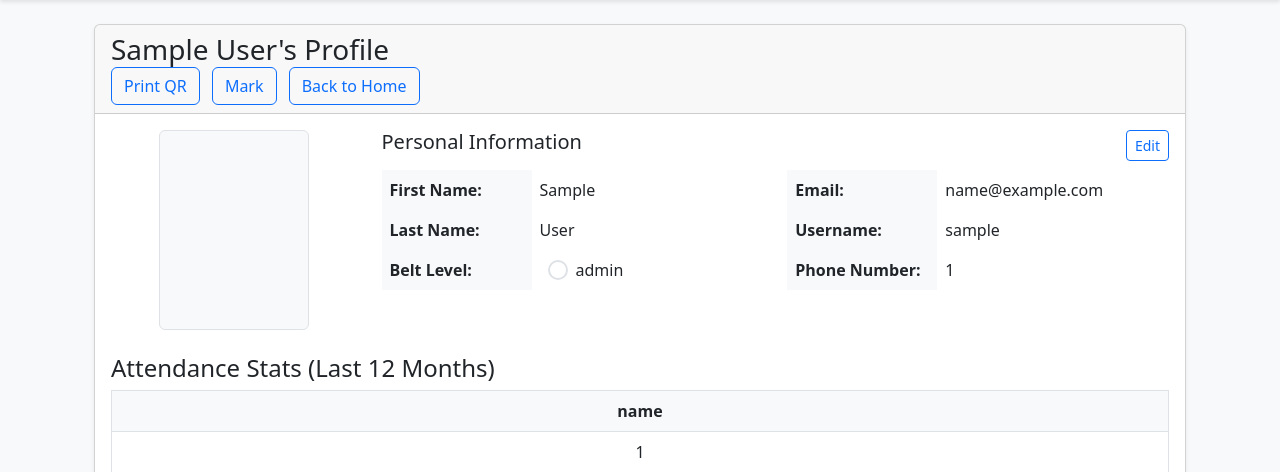
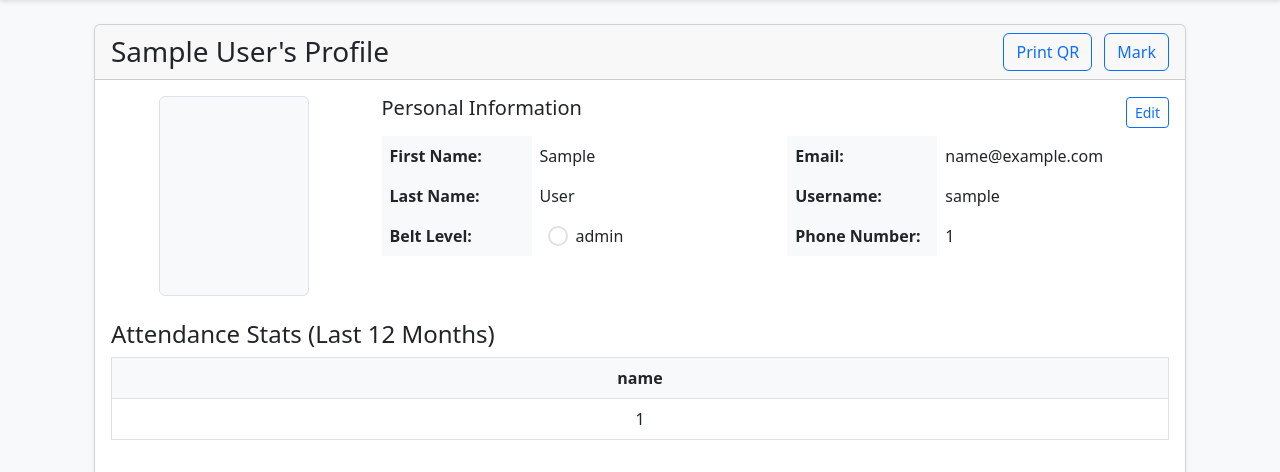
Before and after one commit to Wartho/attendance-tracker, a Flask app: template app/templates/teacher/student_calendar.html in a window 1280 px wide. Shown: the part 56-528 px from the top of the page. Run offline with Flask 3, Linux system fonts and the light colour scheme; the template is opened without the code that fills it: most values are stand-ins (such as "Sample title", 1, 10 or a date in 2020); parts of the project's set-up code (start-up, migrations or seed data) failed here and were passed over; some libraries are stand-ins or nearby versions.

Commit message:
Right align Print QR and Mark buttons, remove Back to Home button

```diff
--- a/app/templates/teacher/student_calendar.html
+++ b/app/templates/teacher/student_calendar.html
@@ -92,17 +92,16 @@
         <div class="col-md-12">
             <div class="card mb-4">
                 <div class="card-header">
+                    <div class="d-flex justify-content-between align-items-center">
                         <h3 class="mb-0">{{ student.first_name }} {{ student.last_name }}'s Profile</h3>
                         <div>
                             <a href="{{ url_for('main.print_student_qr', student_id=student.id) }}" class="btn btn-outline-primary me-2">
                                 <i class="fas fa-qrcode"></i> Print QR
                             </a>
-                        <button type="button" class="btn btn-outline-primary me-2" onclick="openMarkAttendanceModal({{ student.id }}, '{{ student.first_name }} {{ student.last_name }}')">
+                            <button type="button" class="btn btn-outline-primary" onclick="openMarkAttendanceModal({{ student.id }}, '{{ student.first_name }} {{ student.last_name }}')">
                                 <i class="fas fa-calendar-check"></i> Mark
                             </button>
-                        <a href="{{ url_for('main.teacher_home') }}" class="btn btn-outline-primary">
-                            <i class="fas fa-arrow-left"></i> Back to Home
-                        </a>
+                        </div>
                     </div>
                 </div>
                 <div class="card-body">
```
Lines whose indentation alone changed are shown as unchanged.
